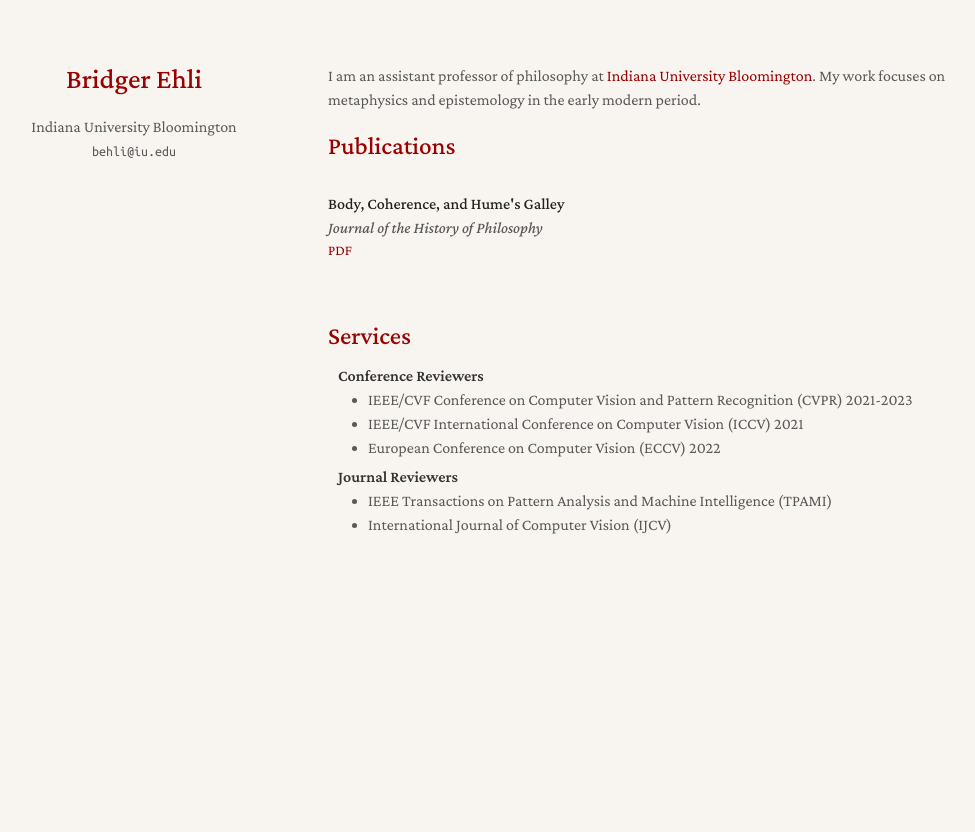
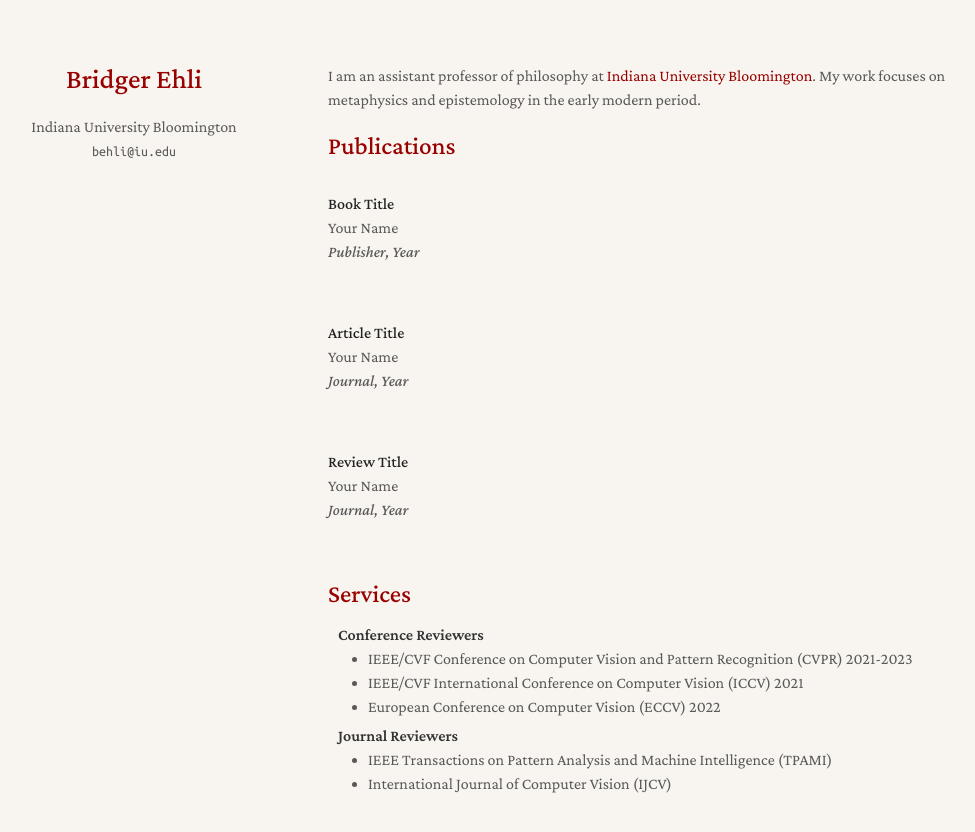
Before and after one commit to bridgerehli/bridgerehli.github.io, a Jekyll site: the page built from index.md, in a window 1280 px wide. Shown: the top 832 px of the page, without its empty margins (142-1117 px from the left). Built offline with Jekyll 4.4.1, drawn with Linux system fonts in a browser that asks for light colours; a style sheet for code colours, icons or effects is not loaded.

Commit message:
Update publications.yml

```diff
--- a/_data/publications.yml
+++ b/_data/publications.yml
@@ -1,11 +1,16 @@
 main:
 
-  - title: Body, Coherence, and Hume's Galley
-    authors:
-    conference_short:
-    conference: Journal of the History of Philosophy
-    pdf: https://arxiv.org/pdf/2306.00988.pdf
-    code:
-    bibtex:
-    image:
-    notes:
+- title: "Book Title"
+  authors: "Your Name"
+  conference: "Publisher, Year"
+  type: "book"
+
+- title: "Article Title"
+  authors: "Your Name"
+  conference: "Journal, Year"
+  type: "article"
+
+- title: "Review Title"
+  authors: "Your Name"
+  conference: "Journal, Year"
+  type: "review"
```
